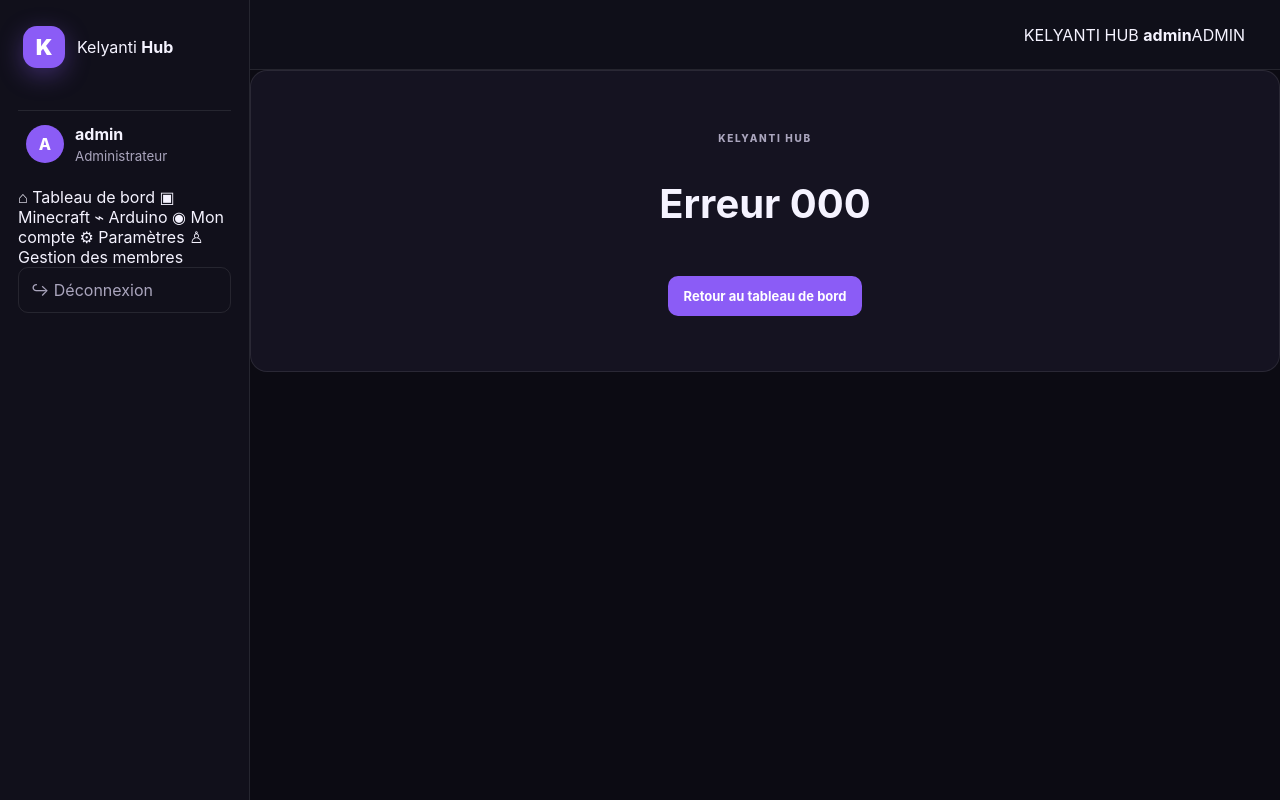
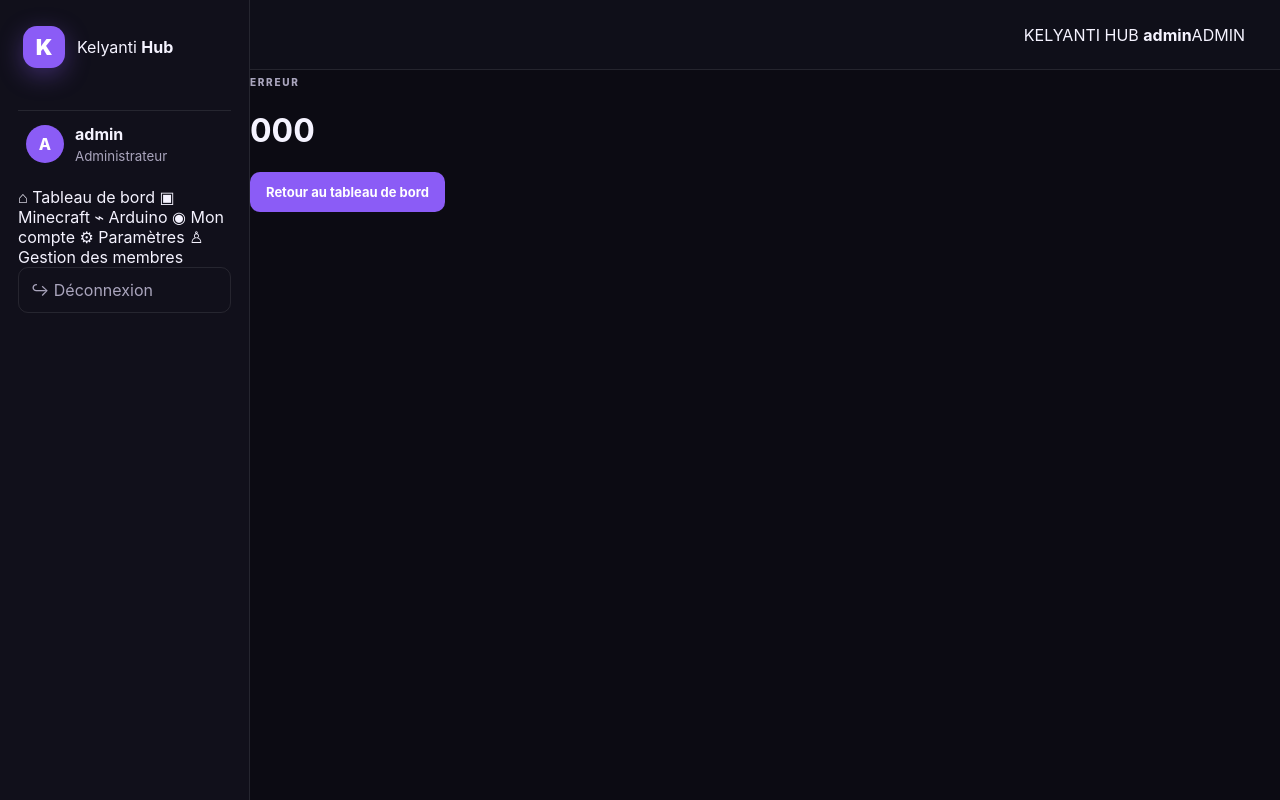
Before and after one commit to kelyanti81/Kelyanti_hub, a Flask app: template templates/error.html in a window 1280 px wide. Run offline with Flask 3, Linux system fonts and the light colour scheme; the visitor is signed in with stand-in values (Sample User, id 1); tables that the repository leaves empty hold one stand-in row (values such as "Sample post"); the template is opened without the code that fills it: most values are stand-ins (such as "Sample title", 1, 10 or a date in 2020).

Commit message:
Update error.html

```diff
--- a/templates/error.html
+++ b/templates/error.html
@@ -1,13 +1,12 @@
-
 {% extends "base.html" %}
 
+{% block title %}Erreur {{ code }} - Kelyanti Hub{% endblock %}
+
 {% block content %}
-<section class="panel error-container">
-    <span class="eyebrow">KELYANTI HUB</span>
-    <h1>Erreur {{ code }}</h1>
+<div class="error-page">
+    <span class="eyebrow">ERREUR</span>
+    <h1>{{ code }}</h1>
     <p>{{ message }}</p>
-    <a class="btn-primary button-link" href="{{ url_for('home') }}">
-        Retour au tableau de bord
-    </a>
-</section>
+    <a href="{{ url_for('dashboard') }}" class="btn-primary">Retour au tableau de bord</a>
+</div>
 {% endblock %}
```
